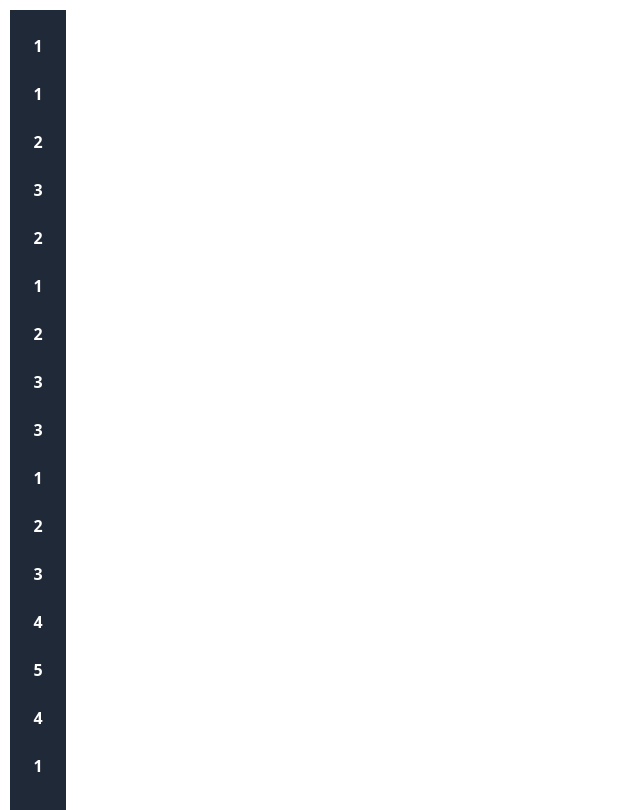
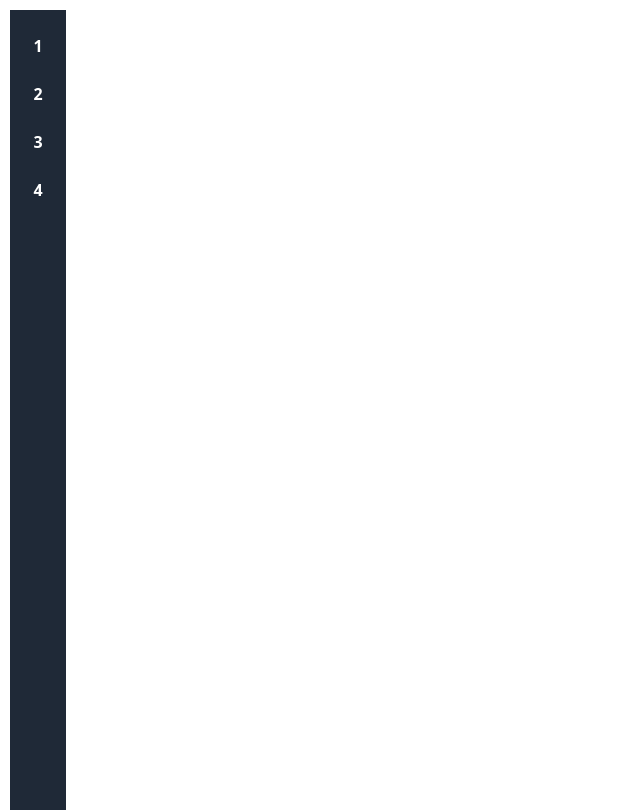
Before and after one commit to damiansire/angular-examples, an Angular app: page / in a window 1280 px wide. Shown: the whole page, without its empty margins (0-640 px from the left). Built offline with nearby package versions, Linux system fonts and the light colour scheme.

Commit message:
feat: create a base tree for menu

```diff
--- a/src/app/app.routes.ts
+++ b/src/app/app.routes.ts
@@ -78,7 +78,7 @@ function generateRoutes(routesTree: RouteItem[]) {
         };
       }) || [];
     element.subLevels = subLevels;
-    allRoutes = [...allRoutes, element, ...subLevels];
+    allRoutes.push(element);
   }
   return allRoutes;
 }
```
